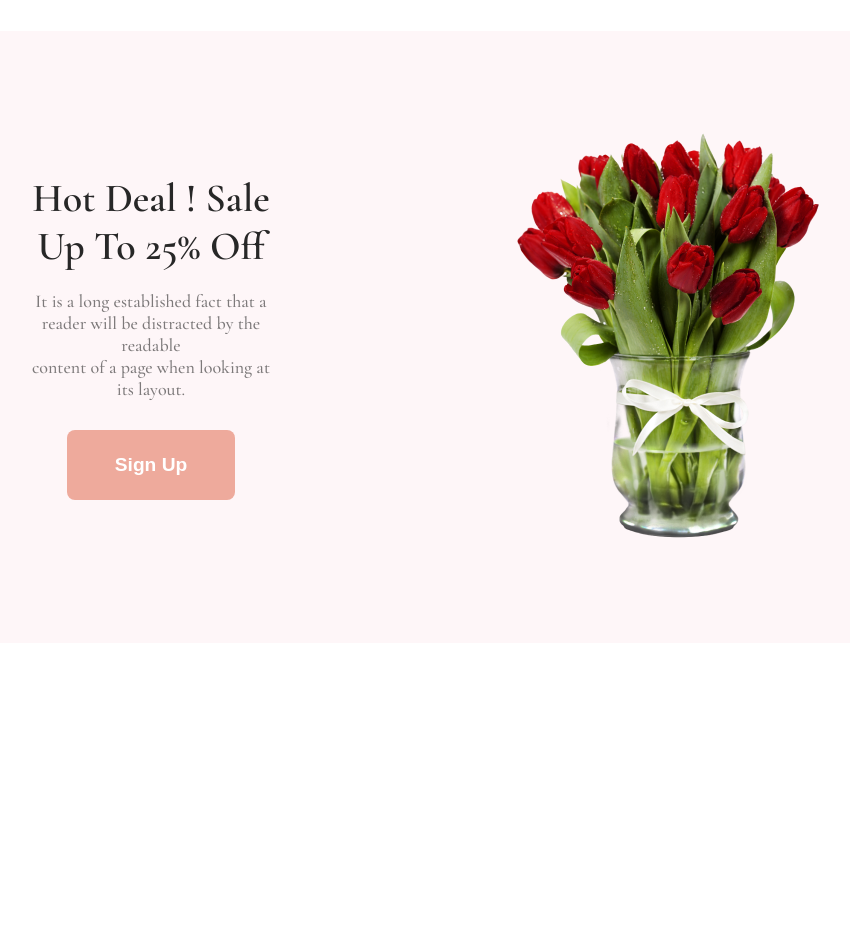
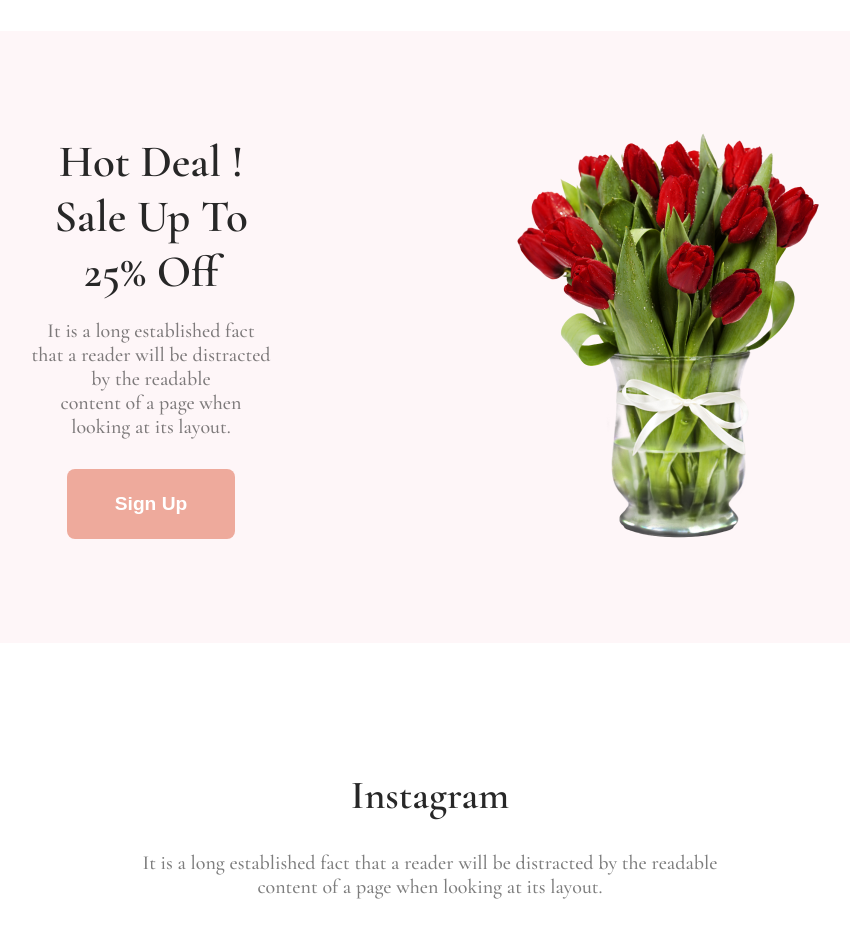
Before and after one commit to tohahpro/flower_shop, a plain HTML site: page index.html in a window 1280 px wide. Shown: the part 2160-3091 px from the top of the page, without its empty margins (210-1060 px from the left). Before the commit the page ends 2931 px from the top, so only its background shows below. Drawn offline with nearby package versions, Linux system fonts and the light colour scheme.

Commit message:
update Featuredand section

```diff
--- a/index.html
+++ b/index.html
@@ -84,6 +84,18 @@
         </section>
 
 
+        <!-- Instagram section start  -->
+
+        <section class="instragram-section">
+            <div class="instragram-section-text">
+                <h2 class="instragram-section-title">Instagram</h2>
+                <p class="instragram-section-description">It is a long established fact that a reader will be distracted
+                    by the readable <br> content of a page when looking at its layout.</p>
+            </div>
+
+        </section>
+
+
     </main>
 </body>
 
--- a/style.css
+++ b/style.css
@@ -8,6 +8,7 @@
 
 body {
     font-family: 'Cormorant Garamond', serif;
+    overflow-x: hidden;
 }
 
 .btn-primary {
@@ -92,6 +93,7 @@ body {
 .featured-section-images {
     display: flex;
     justify-content: space-between;
+    gap: 30px;
     margin: 4rem 12rem;
 }
 
@@ -179,7 +181,7 @@ body {
 
 .hot-deal-section-title {
     color: #272727;
-    font-size: 40px;
+    font-size: 45px;
     font-weight: 800;
     margin-bottom: 20px;
 }
@@ -187,7 +189,7 @@ body {
 
 .hot-deal-section-description {
     color: rgba(39, 39, 39, 0.60);
-    font-size: 18px;
+    font-size: 20px;
     font-weight: 400;
     margin: 0px 0px 30px 0px;
 
@@ -195,6 +197,32 @@ body {
 
 
 .hot-deal-section-image {
-    width: 318px;
+    width: 335px;
     margin: 6rem 15rem;
 }
+
+
+/* Instagram section style  */
+
+
+.instragram-section {}
+
+
+.instragram-section-text {
+    text-align: center;
+
+}
+
+.instragram-section-title {
+    color: #272727;
+    font-size: 40px;
+    font-weight: 800;
+}
+
+
+.instragram-section-description {
+    color: rgba(39, 39, 39, 0.60);
+    font-size: 20px;
+    font-weight: 400;
+    margin: 2rem 0rem;
+}
```
